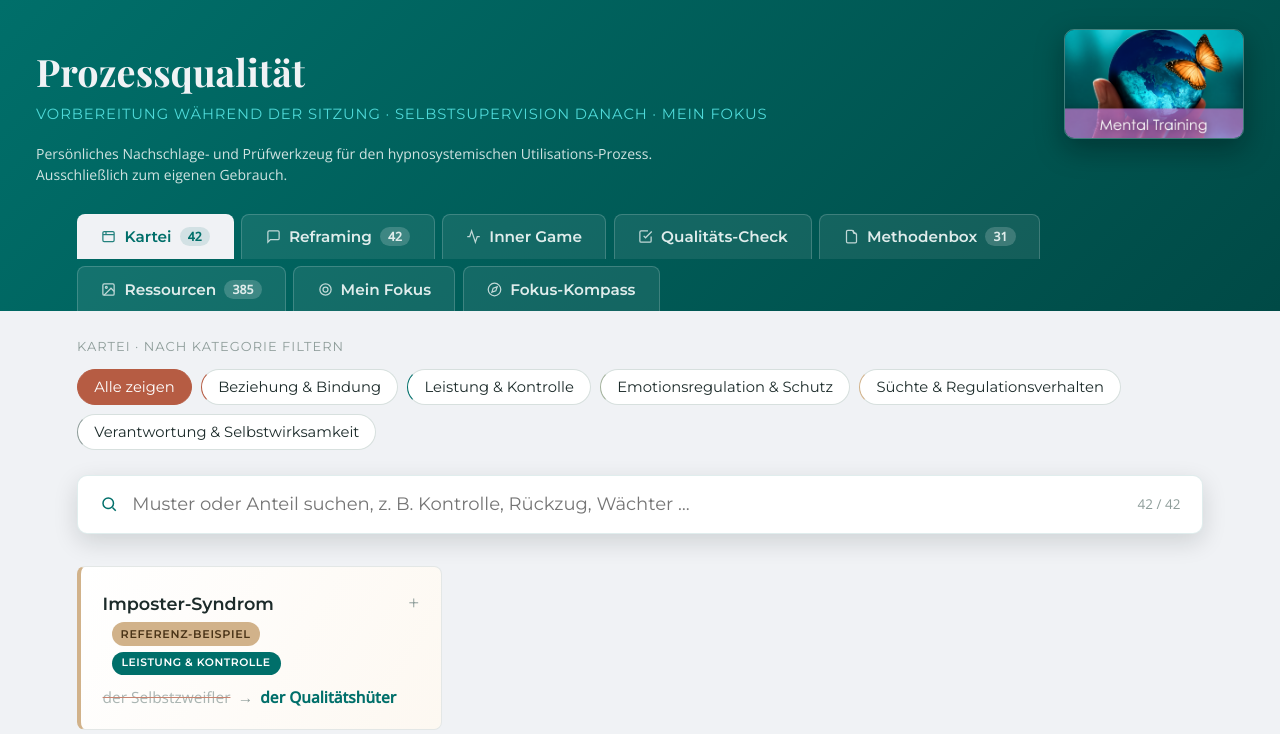
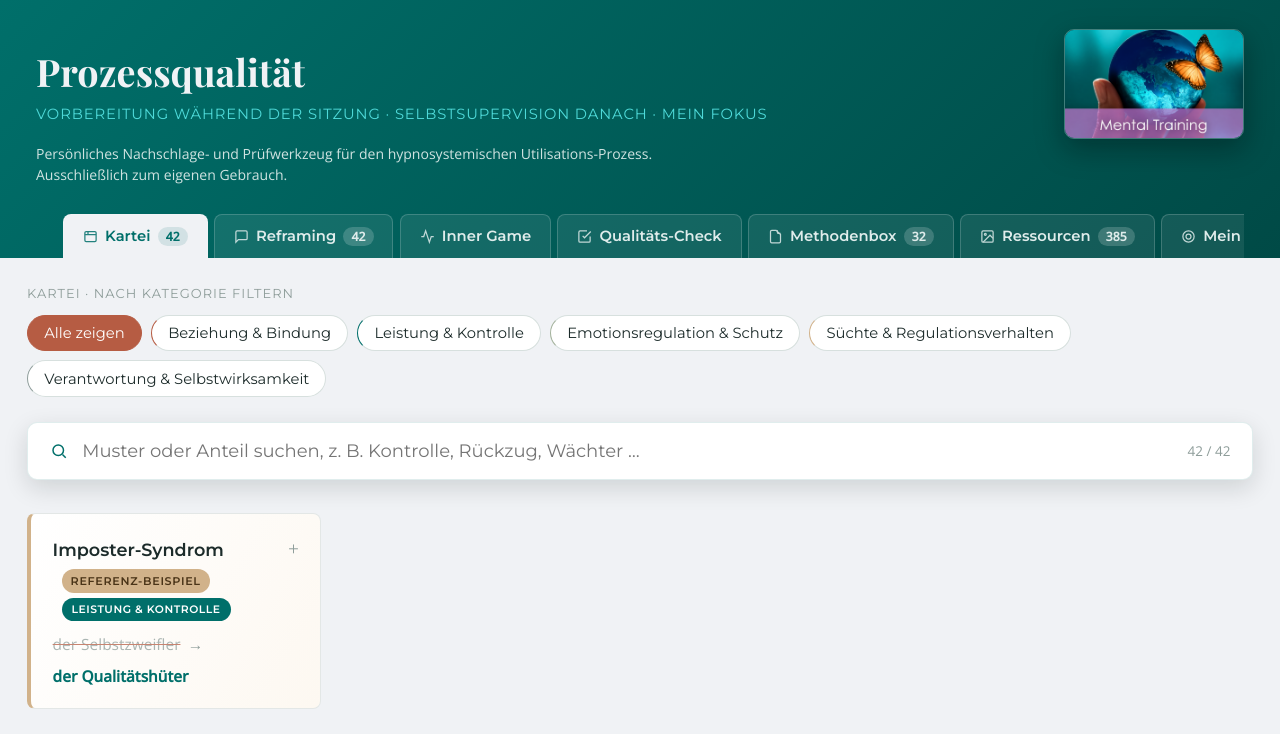
Before and after one commit to erwinadelmann/prozessqualitaet-app, a React (Vite) app: page / in a window 1280 px wide. Shown: the top 734 px of the page. Built offline with nearby package versions, Linux system fonts and the light colour scheme; a web font is replaced by a local one.

Commit message:
Vollständiger Utilisations-Prozess in Methodenbox; Tab-Leiste einzeilig, mehr Bildschirmbreite genutzt

```diff
--- a/src/App.css
+++ b/src/App.css
@@ -48,24 +48,28 @@ header p.sub{
   line-height:1.5;
 }
 .tab-bar{
-  max-width:var(--content-max);
+  max-width:var(--tabbar-max);
   margin:1.6rem auto 0;
   padding:0 1.5rem;
   display:flex;
-  gap:0.4rem;
-  flex-wrap:wrap;
+  gap:0.35rem;
+  flex-wrap:nowrap;
+  overflow-x:auto;
+  scrollbar-width:thin;
 }
 .tab-btn{
   font-weight:600;
-  font-size:0.85rem;
+  font-size:0.82rem;
   background:rgba(255,255,255,0.08);
   color:#dfeceb;
   border:1px solid rgba(255,255,255,0.18);
   border-bottom:none;
-  padding:0.7rem 1.3rem;
+  padding:0.68rem 1.05rem;
   border-radius:8px 8px 0 0;
   transition:background 0.18s ease, color 0.18s ease, transform 0.18s ease;
-  display:inline-flex; align-items:center; gap:0.45rem;
+  display:inline-flex; align-items:center; gap:0.4rem;
+  white-space:nowrap;
+  flex-shrink:0;
 }
 .tab-btn:hover{ background:rgba(255,255,255,0.16); transform:translateY(-1px); }
 .tab-btn.active{ background:var(--bg); color:var(--primary); }
--- a/src/index.css
+++ b/src/index.css
@@ -12,11 +12,12 @@
   --card-bg:#ffffff;
   --ink:#1c2b2a;
   --content-max:920px;
+  --tabbar-max:920px;
   color-scheme: light;
 }
-@media (min-width:1200px){ :root{ --content-max:1180px; } }
-@media (min-width:1600px){ :root{ --content-max:1480px; } }
-@media (min-width:2000px){ :root{ --content-max:1760px; } }
+@media (min-width:1200px){ :root{ --content-max:1280px; --tabbar-max:1400px; } }
+@media (min-width:1600px){ :root{ --content-max:1620px; --tabbar-max:1760px; } }
+@media (min-width:2000px){ :root{ --content-max:1900px; --tabbar-max:2100px; } }
 
 *{ box-sizing:border-box; }
 
```
Also changed, not shown: src/data/methodenbox.json (+11 -0 lines).
